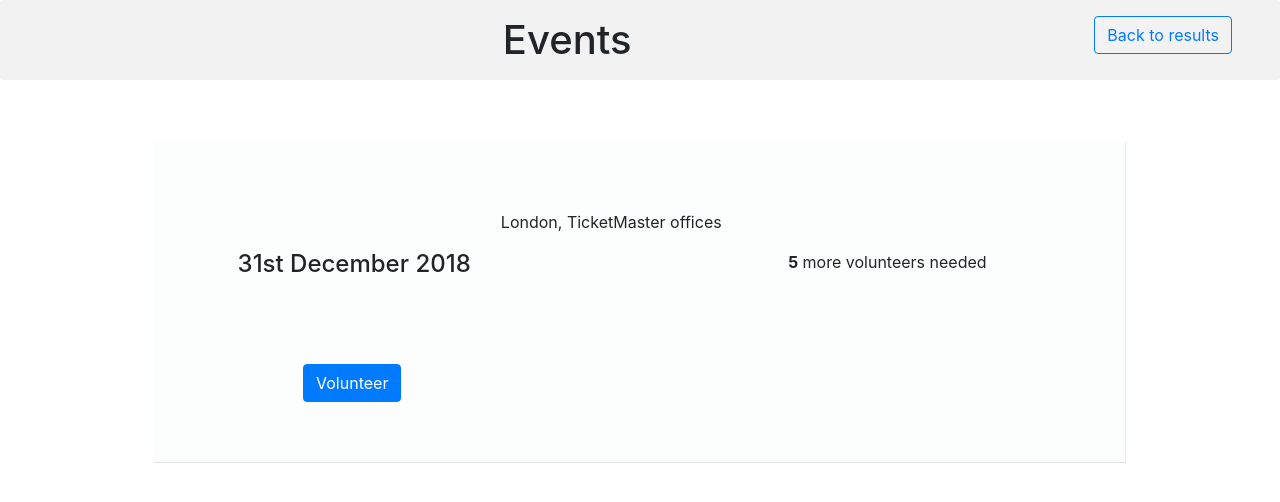
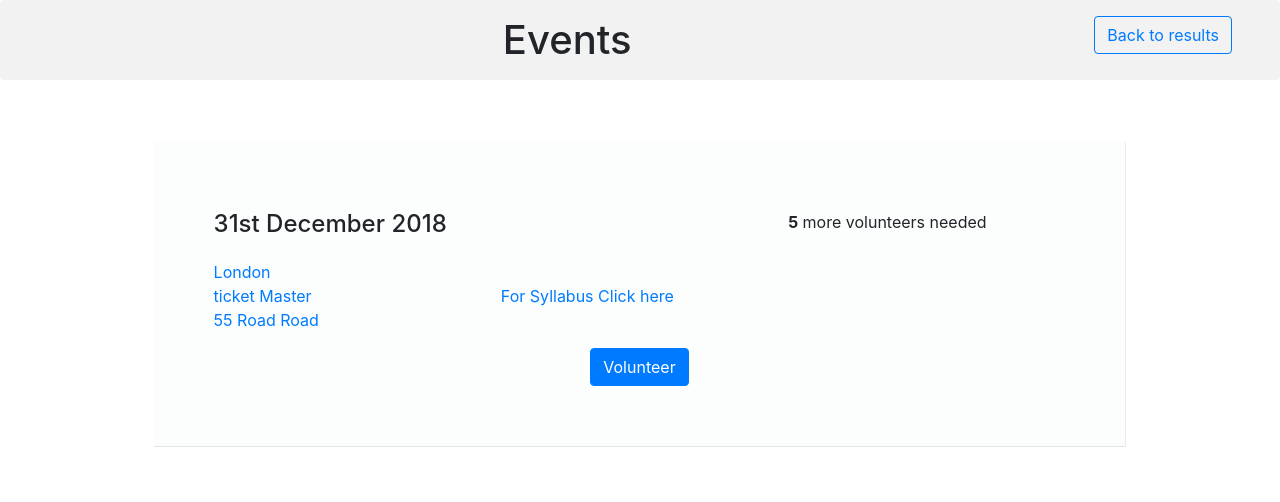
Before and after one commit to MHDGhanemBalhawan/events-calendar, a React (Create React App) app in the folder frontend/: page /event/1 in a window 1280 px wide. Shown: the top 502 px of the page. Built offline with nearby package versions, Linux system fonts and the light colour scheme; no server answers.

Commit message:
restyling events

```diff
--- a/frontend/src/Components/Public/Event.js
+++ b/frontend/src/Components/Public/Event.js
@@ -6,52 +6,37 @@ import Popup from "reactjs-popup";
 // import VolunteerForm from "../Admin/Floaters/FloaterToVolunteer";
 
 const Event = props => {
-    return (
-        <span className="event-grid-container">
+    return <span className="event-grid-container">
             <div className="grid-item">
-                <h4 className="  pt-5 ml-4">
+                <h4 className="mt-2">
                     {moment(props.date).format("Do MMMM  YYYY")}
                 </h4>
             </div>
             <div className="grid-item">
                 <h1 className="font-weight-bold">{props.lesson}</h1>
-                <div className=" ">London, TicketMaster offices</div>
+                <div className=" ">London</div>
                 <small>
-                    <a
-                        className=" btn-link "
-                        href={`/event/${props.event_id}`}
-                        alt={props.lesson}
-                    >
+                    <a className=" btn-link " href={`/event/${props.event_id}`} alt={props.lesson}>
                         class details and address
                     </a>
                 </small>
                 <div className=" ">
-                    <Popup
-                        trigger={
-                            <button
-                                type="button"
-                                className="btn btn-primary mt-4"
-                            >
+                    <Popup trigger={<button type="button" className="btn btn-primary mt-4">
                                 Volunteer
-                            </button>
-                        }
-                        position="right center"
-                        modal
-                    >
+                            </button>} position="right center" modal>
                         {/* <VolunteerForm event_id={props.event_id} /> */}
                     </Popup>
                 </div>
             </div>
 
             <div className="grid-item ">
-                <p className="pt-5 mr-4">
+                <p className="mr-4 mt-2">
                     <strong>{5}</strong> more volunteers needed
                 </p>
             </div>
 
             <p>{props.description}</p>
-        </span>
-    );
+        </span>;
 };
 
 export default Event;
--- a/frontend/src/Components/Public/SingleEvent.js
+++ b/frontend/src/Components/Public/SingleEvent.js
@@ -18,8 +18,7 @@ export default class SingleEvent extends React.Component {
     }
 
     render() {
-        return (
-            <div className="events mt-2">
+        return <div className="events mt-2">
                 <NavBar>
                     <h1 className="myHeader ml-5"> Events</h1>
                     <a href="/events">
@@ -31,7 +30,7 @@ export default class SingleEvent extends React.Component {
 
                 <span className="event-grid-container">
                     <div className="grid-item">
-                        <h4 className="  pt-5 ml-4">
+                    <h4 className="mt-2">
                             {moment(this.state.event.date).format(
                                 "Do MMMM  YYYY"
                             )}
@@ -41,7 +40,7 @@ export default class SingleEvent extends React.Component {
                         <h1 className="font-weight-bold">
                             {this.state.event.lesson}
                         </h1>
-                        <div className=" ">London, TicketMaster offices</div>
+
                         {/* <a className="btn btn-link" href={`/event/${this.state.event_id}`} alt={this.state.lesson}>
                             class details and address
                         </a>
@@ -54,26 +53,33 @@ export default class SingleEvent extends React.Component {
                         </div> */}
                     </div>
                     <div className="grid-item ">
-                        <p className="pt-5 mr-4">
+                        <p className="mr-4 mt-2">
                             <strong>{5}</strong> more volunteers needed
                         </p>
                     </div>
+                    <div className="grid-item ">
+                    <p className="a-address " >
+                            <a href="">
+                                London
+                                <br />
+                                ticket Master
+                                <br />
+                                55 Road Road
+                            </a>
+                        </p>
+                    </div>
 
-                    <div className=" grid-item-description mt-4 text-left">
-                        <p>{this.state.event.description}</p>
+                    <div className="grid-item text-left">
+                        <p>
+                            {this.state.event.description}
+                            <br />
+                            <a href="">For Syllabus Click here</a>
+                        </p>
+
                         <div className="text-center">
-                            <Popup
-                                trigger={
-                                    <button
-                                        type="button"
-                                        className="btn btn-primary mt-4"
-                                    >
+                            <Popup trigger={<button type="button" className="btn btn-primary mt-4">
                                         Volunteer
-                                    </button>
-                                }
-                                position="right center"
-                                modal
-                            >
+                                    </button>} position="right center" modal>
                                 {/* <VolunteerForm event_id={props.event_id} /> */}
                             </Popup>
                         </div>
@@ -87,7 +93,6 @@ export default class SingleEvent extends React.Component {
                         Back
                     </a>
                     </div> */}
-            </div>
-        );
+            </div>;
     }
 }
```
